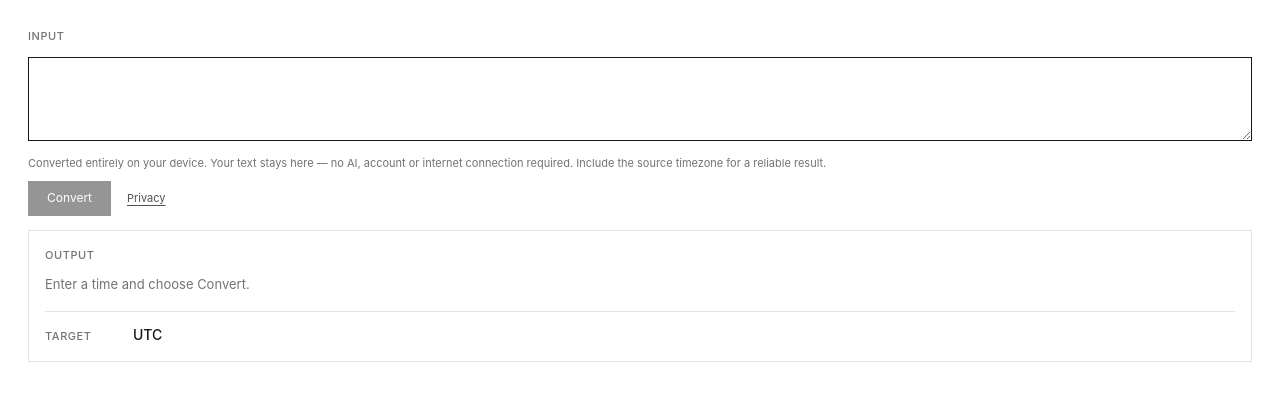
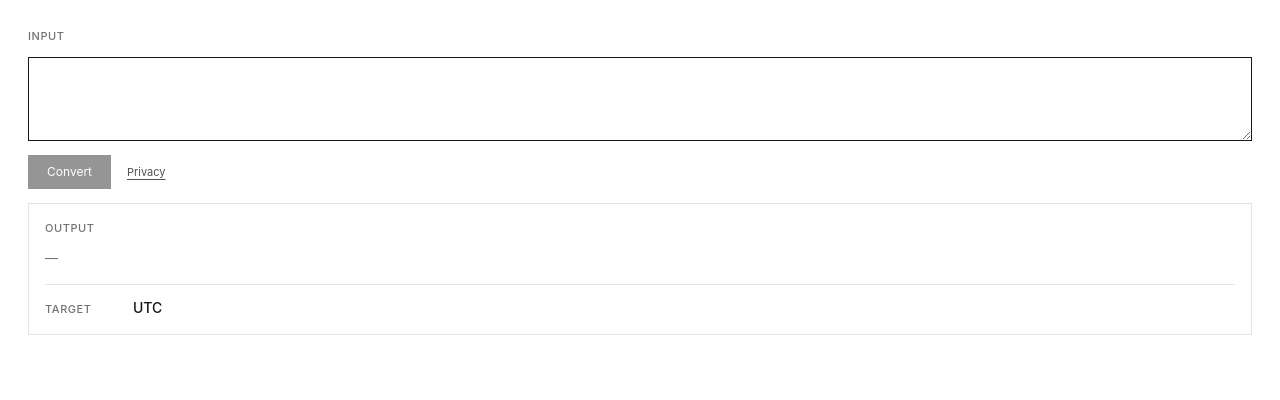
Before and after one commit to yitao77v-code/Timezone-Convert, a browser extension: page index.html in a window 1280 px wide. Drawn offline with Linux system fonts and the light colour scheme.

Commit message:
Simplify TimeShift panel for 0.1.3

```diff
--- a/aiEnhancer.js
+++ b/aiEnhancer.js
@@ -12,7 +12,7 @@
       <article class="result-card timeshift-empty-result">
         <div class="result-primary">
           <span class="section-label">Output</span>
-          <div class="timeshift-empty-message">Enter a time and choose Convert.</div>
+          <div class="timeshift-empty-message">—</div>
         </div>
         <div class="result-meta">
           <span class="meta-label">Target</span>
@@ -138,17 +138,11 @@
     // Keep these nodes separate from React-owned result cards.
     const controls = document.createElement('section');
     controls.className = 'timeshift-convert-section';
-    const disclosure = document.createElement('p');
-    disclosure.id = 'timeshift-data-disclosure';
-    disclosure.className = 'timeshift-data-disclosure';
-    disclosure.textContent = 'Converted entirely on your device. Your text stays here — no AI, account or internet connection required. Include the source timezone for a reliable result.';
-
     const actions = document.createElement('div');
     actions.className = 'timeshift-convert-actions';
     convertButton = document.createElement('button');
     convertButton.type = 'button';
     convertButton.className = 'timeshift-convert-button';
-    convertButton.setAttribute('aria-describedby', disclosure.id);
     convertButton.addEventListener('click', convert);
     const privacyLink = document.createElement('a');
     privacyLink.textContent = 'Privacy';
@@ -157,7 +151,7 @@
     privacyLink.target = '_blank';
     privacyLink.rel = 'noopener noreferrer';
     actions.append(convertButton, privacyLink);
-    controls.append(disclosure, actions);
+    controls.append(actions);
     grid.insertBefore(controls, results);
 
     cloudOutput = document.createElement('section');
--- a/package.json
+++ b/package.json
@@ -1,6 +1,6 @@
 {
   "name": "timeshift-extension",
-  "version": "0.1.2",
+  "version": "0.1.3",
   "private": true,
   "type": "module",
   "scripts": {
--- a/panel-overrides.css
+++ b/panel-overrides.css
@@ -62,13 +62,6 @@ body {
   gap: 10px;
 }
 
-.timeshift-data-disclosure {
-  margin: 0;
-  color: #737373;
-  font-size: 11px;
-  line-height: 1.5;
-}
-
 .timeshift-convert-actions {
   display: flex;
   align-items: center;
```
Also changed, not shown: manifest.json.
